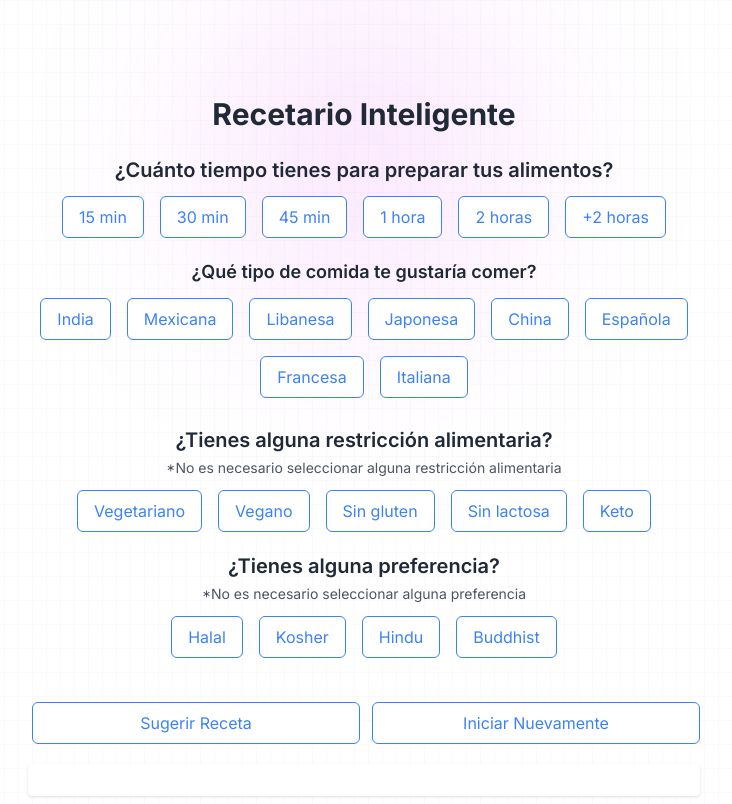
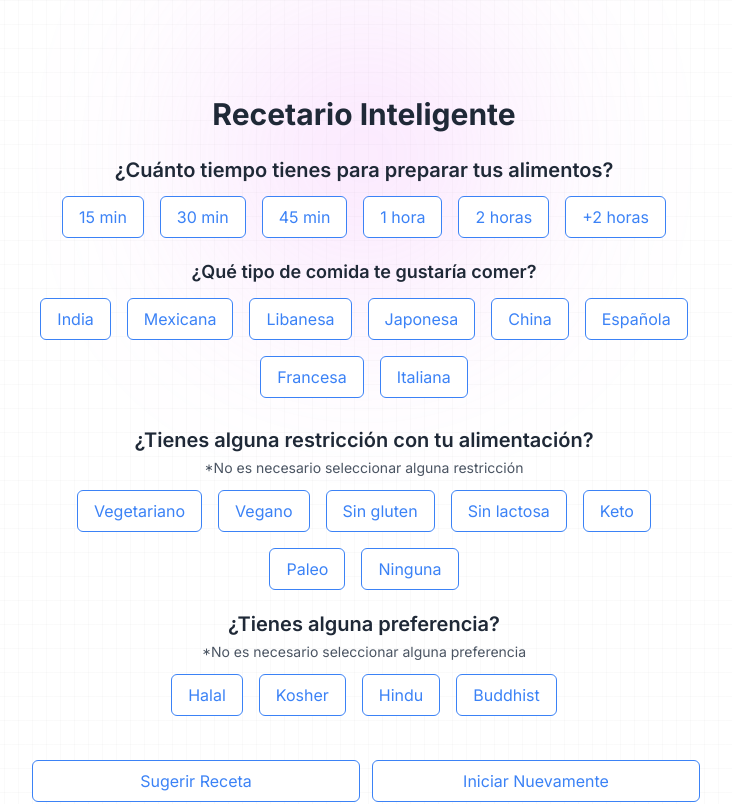
Before and after one commit to Champetaman/ai-dietary-recipe, a Next.js app: page / in a window 1280 px wide. Shown: the top 804 px of the page, without its empty margins (276-1008 px from the left). Built offline with nearby package versions, Linux system fonts and the light colour scheme.

Commit message:
Adicion Opciones y ajuste textos

```diff
--- a/components/DietaryRestrictionsSelector.tsx
+++ b/components/DietaryRestrictionsSelector.tsx
@@ -27,15 +27,17 @@ const DietaryRestrictionsSelector: React.FC<
     "Sin gluten",
     "Sin lactosa",
     "Keto",
+    "Paleo",
+    "Ninguna",
   ];
 
   return (
     <div className="mb-4 w-full">
       <h2 className="mb-1 text-xl text-center">
-        ¿Tienes alguna restricción alimentaria?
+        ¿Tienes alguna restricción con tu alimentación?
       </h2>
       <p className="mb-2 text-sm text-center text-gray-600">
-        *No es necesario seleccionar alguna restricción alimentaria
+        *No es necesario seleccionar alguna restricción
       </p>
       <div className="flex flex-wrap gap-2 justify-center">
         {restrictions.map((restriction) => (
```
